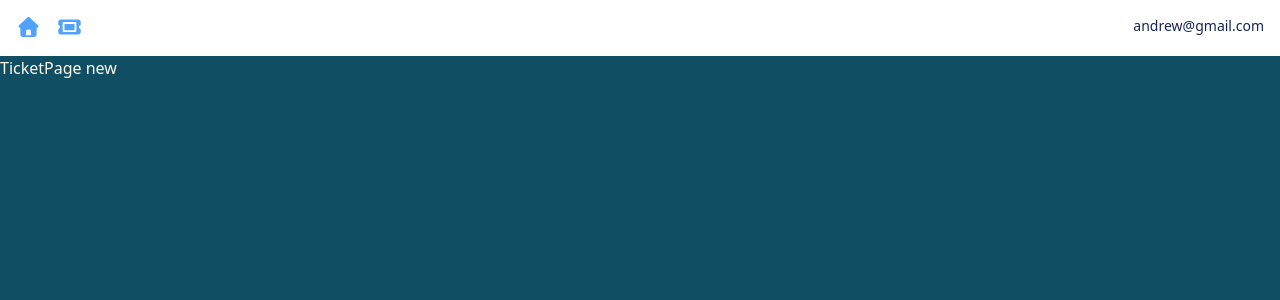
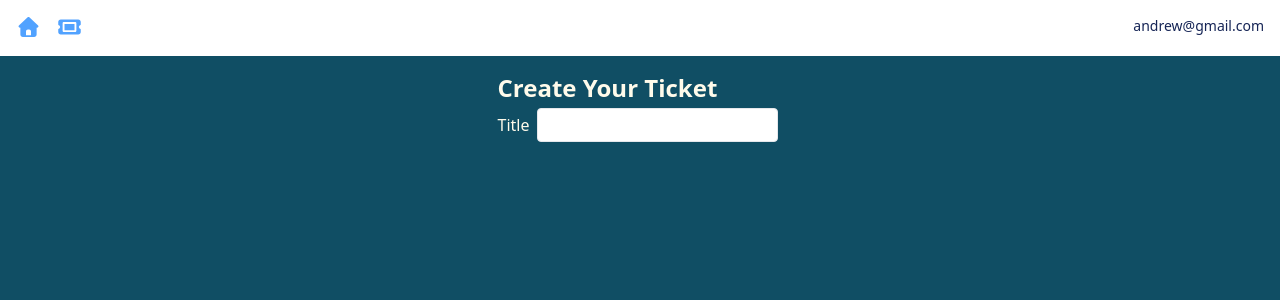
Before and after one commit to Drewshka/ticketing-app, a Next.js app: page /TicketPage/new in a window 1280 px wide. Shown: the top 300 px of the page. Built offline with nearby package versions, Linux system fonts and the light colour scheme.

Commit message:
ticket form styles

```diff
--- a/app/(components)/TicketForm.jsx
+++ b/app/(components)/TicketForm.jsx
@@ -4,7 +4,7 @@ import { useRouter } from "next/navigation";
 import React, { useState } from "react";
 
 const TicketForm = () => {
-  const startubgTicketData = {
+  const startingTicketData = {
     title: "",
     description: "",
     priority: 1,
@@ -14,18 +14,29 @@ const TicketForm = () => {
   };
 
   const [formData, setFormData] = useState(startingTicketData);
+
+  const handleChange = (e) => {
+    const { name, value } = e.target;
+
+    setFormData((prevState) => ({
+      ...prevState,
+      [name]: value,
+    }));
+  };
+
   return (
     <div className="flex justify-center">
       <form>
         <h3>Create Your Ticket</h3>
-        <label>Title</label>
+        <label htmlFor="title">Title</label>
         <input
           id="title"
           name="title"
           type="text"
           onChange={handleChange}
-          required={true}
+          required
           value={formData.title}
+          className="bg-white text-black border border-gray-200 rounded p-1 focus:outline-none focus:ring-2 focus:ring-blue-500 ml-2"
         />
       </form>
     </div>
--- a/app/TicketPage/[id]/page.jsx
+++ b/app/TicketPage/[id]/page.jsx
@@ -1,12 +1,14 @@
 // import TicketCard from "@/app/(components)/TicketCard";
+
+import TicketForm from "@/app/(components)/TicketForm";
 
 const TicketPage = async ({ params }) => {
   const { id } = await params;
 
   return (
     <div>
-      TicketPage {id}
-      {/* <TicketCard /> */}
+      {/* TicketPage {id} */}
+      <TicketForm />
     </div>
   );
 };
--- a/app/globals.css
+++ b/app/globals.css
@@ -23,6 +23,19 @@
   p {
     @apply text-sm text-amber-50;
   }
+
+  form {
+    @apply rounded-xl p-4;
+  }
+
+  label {
+    @apply mt-4;
+  }
+  input,
+  select,
+  textarea {
+    @apply m-1 rounded p-1;
+  }
 }
 
 @layer components {
```
